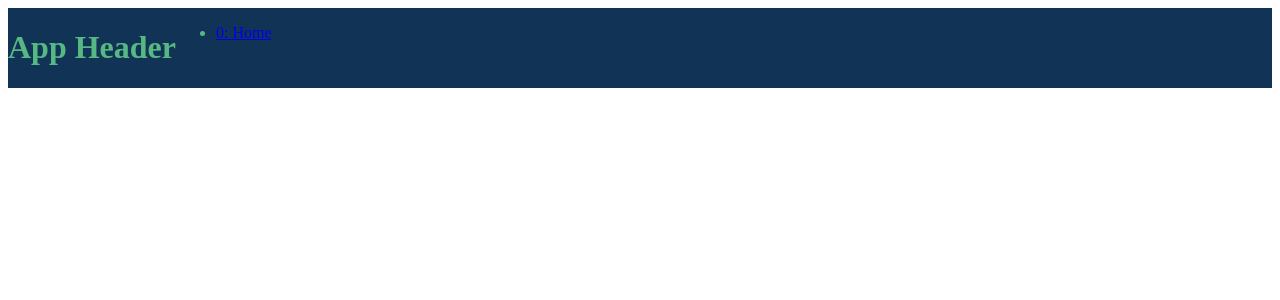
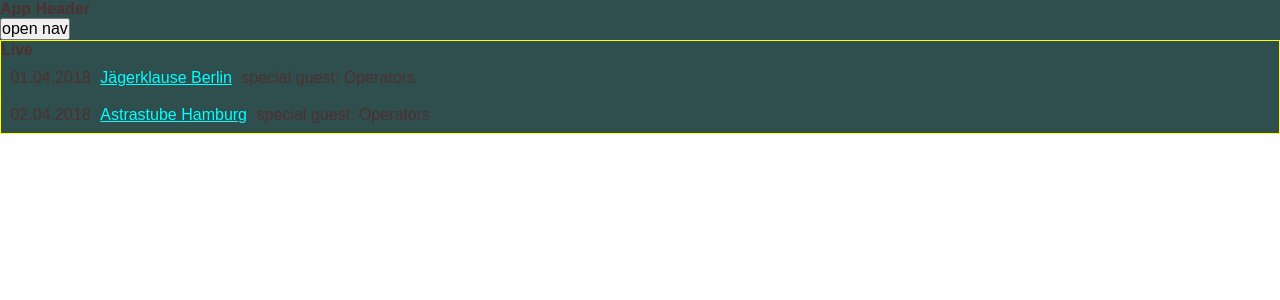
Before and after one commit to tjtimer/bonham-ui, a Vue app: page /live in a window 1280 px wide. Shown: the top 300 px of the page. Built offline with nearby package versions, Linux system fonts and the light colour scheme.

Commit message:
added views folder containing Home.vue, Live.vue, Contact.vue

```diff
--- a/src/App.vue
+++ b/src/App.vue
@@ -1,6 +1,6 @@
 <template lang="pug">
   #app(:class="ready ? `ready ${layout}` : 'loading'")
-    app-header(v-if="ready")
+    app-header
     router-view
 </template>
 
@@ -17,26 +17,36 @@
       ready: false
     };
   },
+  methods: {
+    handleResize: function(e) {
+      console.log(e, e.target);
+      if (window.innerWidth <= 400) {
+        console.log("now window.innerWidth is smaller than 400px");
+      }
+    }
+  },
   created() {
-    this.layout =
-      window.innerWidth >= window.innerHeight ? "landscape" : "portrait";
+    window.addEventListener("resize", this.handleResize); // TODO: debounce
     setTimeout(() => {
+      this.layout =
+        window.innerWidth >= window.innerHeight ? "landscape" : "portrait";
       this.ready = true;
-    }, 2000);
+    }, 2500);
   }
 };
 </script>
 
 <style lang="scss">
-body {
-  padding: 0;
-}
+@import "./assets/styles/_base";
 #app {
-  background: #fff;
-  color: #56b983;
   transition: all 2s;
+  &.loading {
+    background-color: #fff;
+    color: #fff;
+  }
   &.ready {
-    background: #135;
+    background-color: $primary-bg;
+    color: $primary-color;
   }
 }
 </style>
--- /dev/null
+++ b/src/assets/styles/_base.scss
@@ -0,0 +1,43 @@
+$primary-bg: darkslategray;
+$primary-color: complement($color: darkslategray);
+*,
+body {
+  padding: 0;
+  margin: 0;
+  font: {
+    family: "IBM Plex Sans Light", "Arial", "sans serif";
+    size: 16px;
+  }
+  white-space: nowrap;
+}
+
+h1,
+h2,
+h3,
+a {
+  text-transform: capitalize;
+}
+
+a {
+  color: aqua;
+  transition: all 0.3s;
+  &:hover {
+    color: azure;
+  }
+}
+
+ul {
+  display: flex;
+  &.row {
+    flex-flow: row wrap;
+  }
+  &.column {
+    flex-flow: column;
+  }
+}
+
+li {
+  padding: 0.3rem;
+  display: inline-flex;
+  flex: 1 auto;
+}
--- a/src/components/AppHeader.vue
+++ b/src/components/AppHeader.vue
@@ -1,19 +1,46 @@
 <template lang="pug">
   header#app-header
     h1 App Header
-    nav
-      ul
+    nav(v-if="showNav")
+      ul.row
         li(v-for="route, index in $router.options.routes" :key="index")
-          router-link(:to="route.path") {{ index }}: {{ route.name }}
+          router-link.view-link(:to="route.path") {{ index }}: {{ route.name }}
+    button.toggle-nav(@click="toggleNav") open nav
 </template>
 <script>
 export default {
-  name: "app-header"
+  name: "app-header",
+  data() {
+    return {
+      showNav: false
+    };
+  },
+  methods: {
+    toggleNav: function() {
+      this.showNav = !this.showNav;
+    }
+  }
 };
 </script>
 <style lang="scss" scoped>
 #app-header {
-  display: flex;
-  flex-flow: wrap;
+  nav {
+    display: block;
+    width: 100%;
+    max-width: 400px;
+    .row {
+      align-items: flex-start;
+      li {
+        flex: 1 auto;
+      }
+      .view-link {
+        display: block;
+        width: 100%;
+        font-size: 1.3rem;
+        line-height: 1.6rem;
+        padding: 0.4rem;
+      }
+    }
+  }
 }
 </style>
--- a/src/main.js
+++ b/src/main.js
@@ -2,7 +2,9 @@
 import Router from 'vue-router'
 import App from './App.vue'
 
-import Home from './components/Home'
+import Home from './views/Home'
+import Live from './views/Live'
+import Contact from './views/Contact'
 
 Vue.use(Router)
 
@@ -11,10 +13,19 @@
   base: '/',
   routes: [{
     path: "/",
-    name: "Home",
+    name: "home",
     component: Home
+  }, {
+    path: "/live",
+    name: "live",
+    component: Live
+  }, {
+    path: "/contact",
+    name: "contact",
+    component: Contact
   }]
 })
+
 new Vue({
   el: '#app',
   render: h => h(App),
--- /dev/null
+++ b/src/views/Contact.vue
@@ -0,0 +1,14 @@
+<template lang="pug">
+  #contact
+    h1 contact
+</template>
+<script>
+export default {
+  name: "contact"
+};
+</script>
+<style lang="scss" scoped>
+#contact {
+  border: 1px solid green;
+}
+</style>
--- a/src/components/Home.vue
+++ b/src/views/Home.vue
@@ -1,6 +1,6 @@
 <template lang="pug">
   #home
-    h1 Home
+    h1 home
 </template>
 <script>
 export default {
@@ -9,7 +9,6 @@
 </script>
 <style lang="scss" scoped>
 #home {
-  background: #0f0;
-  color: #909;
+  border: 1px solid blue;
 }
 </style>
--- /dev/null
+++ b/src/views/Live.vue
@@ -0,0 +1,41 @@
+<template lang="pug">
+  #live
+    h1 live
+    ul.column.upcoming
+      li(v-for="item, index in concerts")
+        ul.row.concert
+          li.date
+            p {{ item.date }}
+          li.venue
+            a.venue-link(:href="item.venue") {{ item.venue }} {{ item.city }}
+          li.info
+            p {{ item.info }}
+</template>
+<script>
+export default {
+  name: "live",
+  data() {
+    return {
+      concerts: [
+        {
+          date: "01.04.2018",
+          venue: "Jägerklause",
+          city: "Berlin",
+          info: "special guest: Operators"
+        },
+        {
+          date: "02.04.2018",
+          venue: "Astrastube",
+          city: "Hamburg",
+          info: "special guest: Operators"
+        }
+      ]
+    };
+  }
+};
+</script>
+<style lang="scss" scoped>
+#live {
+  border: 1px solid yellow;
+}
+</style>
```
